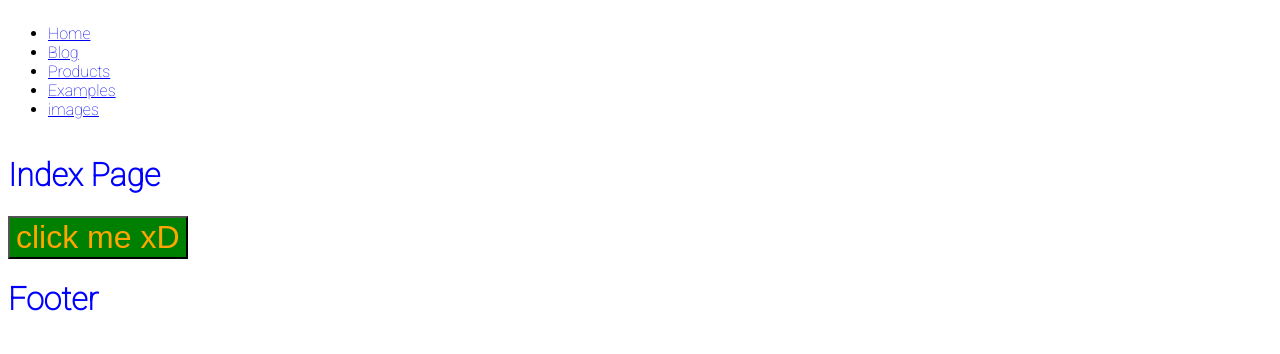
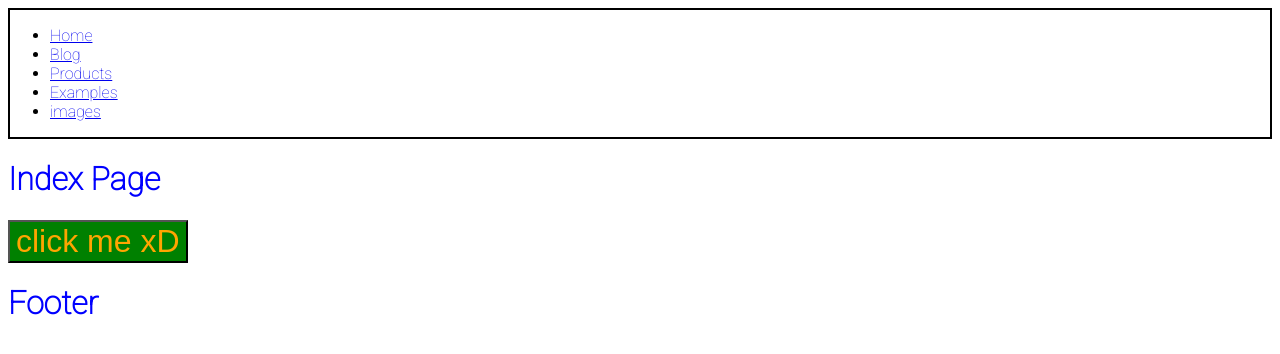
Before and after one commit to rafadona/gatsby-learning, a Gatsby site: page / in a window 1280 px wide. Built offline with nearby package versions, Linux system fonts and the light colour scheme; Gatsby itself is replaced by a stand-in of ours.

Commit message:
teste navbar

```diff
--- a/src/css/Layout.css
+++ b/src/css/Layout.css
@@ -11,6 +11,8 @@ h1 {
 
 .navbar {
   display: grid;
+  grid-template-columns: 1fr 1fr 1fr;
+  border: 2px solid black;
 }
 
 .images {
```
